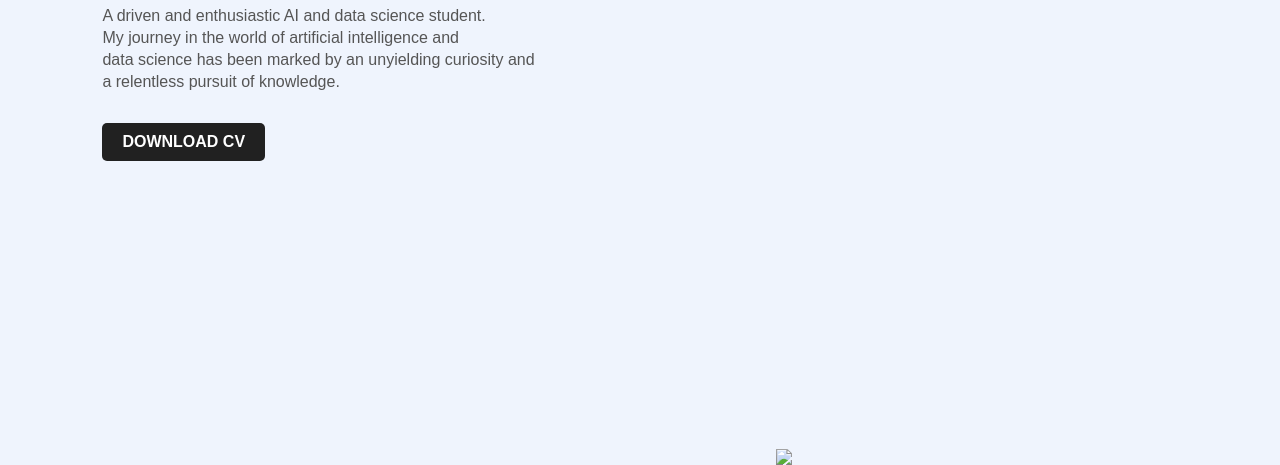
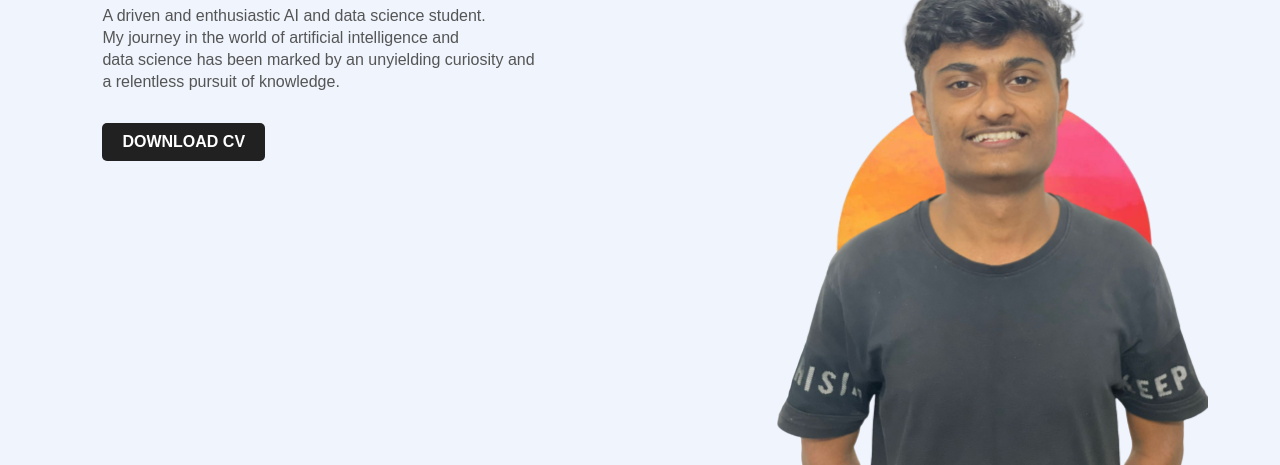
Before and after one commit to Faith-Sabu/faith, a plain HTML site: page index.html in a window 1280 px wide. Shown: the part 335-800 px from the top of the page. Drawn offline with Linux system fonts and the light colour scheme; files whose address does not match are found by name.

Commit message:
Update index.html

```diff
--- a/index.html
+++ b/index.html
@@ -31,8 +31,8 @@
             <a href="#">DOWNLOAD CV</a>
         </div>
         <div class="images">
-            <img src="images/sun.png" class="bg">
-            <img src="images/faith.png" class="faith">
+            <img src="sun.png" class="bg">
+            <img src="faith.png" class="faith">
         </div>
     </div>
 </body>
```
